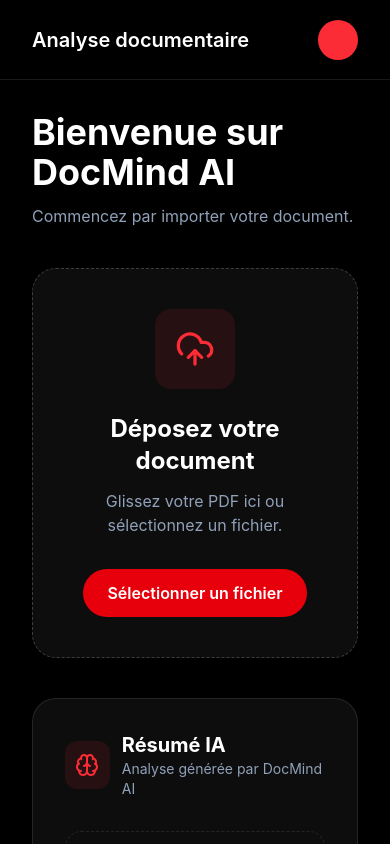
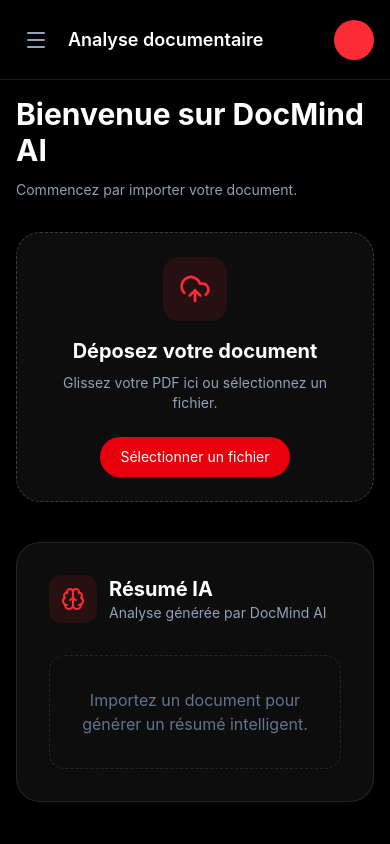
Before and after one commit to AngeloNR-27/docmind-ai, a React (Vite) app: page /app in a window 390 px wide. Shown: the top 844 px of the page. Built offline with nearby package versions, Linux system fonts and the light colour scheme; no server answers; what groq-sdk would draw is missing.

Commit message:
style(ui): make layout and upload zone responsive

```diff
--- a/src/components/dashboard/DashboardLayout.jsx
+++ b/src/components/dashboard/DashboardLayout.jsx
@@ -1,48 +1,23 @@
+import { useState } from "react";
 import Sidebar from "./Sidebar";
 import Topbar from "./Topbar";
 
-
-function DashboardLayout({children}){
+function DashboardLayout({ children }) {
+  const [isSidebarOpen, setIsSidebarOpen] = useState(false);
 
   return (
+    <div className="flex min-h-screen bg-black">
+      <Sidebar isOpen={isSidebarOpen} setIsOpen={setIsSidebarOpen} />
 
-    <div className="
-      flex
-      min-h-screen
-      bg-black
-    ">
+      <div className="flex flex-1 flex-col min-w-0">
+        <Topbar onMenuClick={() => setIsSidebarOpen(true)} />
 
-
-      <Sidebar />
-
-
-      <div className="
-        flex
-        flex-1
-        flex-col
-      ">
-
-        <Topbar />
-
-
-        <main className="
-          flex-1
-          p-8
-        ">
-
+        <main className="flex-1 p-4 sm:p-6 md:p-8">
           {children}
-
         </main>
-
-
       </div>
-
-
     </div>
-
   );
-
 }
 
-
 export default DashboardLayout;
--- a/src/components/dashboard/Topbar.jsx
+++ b/src/components/dashboard/Topbar.jsx
@@ -1,51 +1,28 @@
-function Topbar(){
-
-  return (
-
-    <header
-      className="
-      flex
-      h-20
-      items-center
-      justify-between
-      border-b
-      border-white/10
-      bg-black
-      px-8
-      "
-    >
-
-      <h1 className="
-        text-xl
-        font-semibold
-        text-white
-      ">
-        Analyse documentaire
-      </h1>
 
 
+import { Menu } from "lucide-react";
 
-      <div className="
-        flex
-        items-center
-        gap-3
-      ">
+function Topbar({ onMenuClick }) {
+  return (
+    <header className="flex h-20 items-center justify-between border-b border-white/10 bg-black px-4 sm:px-6 md:px-8">
+      <div className="flex items-center gap-3">
+        <button
+          onClick={onMenuClick}
+          className="rounded-lg p-2 text-slate-400 hover:bg-white/5 hover:text-white md:hidden"
+        >
+          <Menu size={24} />
+        </button>
 
-        <div className="
-          h-10
-          w-10
-          rounded-full
-          bg-red-500
-        " />
-
+        <h1 className="text-lg sm:text-xl font-semibold text-white truncate max-w-[200px] sm:max-w-none">
+          Analyse documentaire
+        </h1>
       </div>
 
-
+      <div className="flex items-center gap-3">
+        <div className="h-10 w-10 rounded-full bg-red-500 flex-shrink-0" />
+      </div>
     </header>
-
   );
-
 }
 
-
 export default Topbar;
--- a/src/components/upload/UploadZone.jsx
+++ b/src/components/upload/UploadZone.jsx
@@ -1,4 +1,194 @@
 
+
+// import { useRef, useState } from "react";
+// import { UploadCloud } from "lucide-react";
+// import FileCard from "./FileCard";
+// import { extractTextFromPDF } from "../../services/pdf";
+// import DocumentAgent from "../../agents/DocumentAgent";
+
+// function UploadZone({ setSummary, setIsLoading,isLoading, }) {
+//   const inputRef = useRef(null);
+
+//   const [file, setFile] = useState(null);
+//   const [isDragging, setIsDragging] = useState(false);
+
+//   async function handleFile(selectedFile) {
+//     if (
+//       selectedFile &&
+//       selectedFile.type === "application/pdf"
+//     ) {
+//       setFile(selectedFile);
+
+//       setSummary("");
+//       setIsLoading(true);
+
+//       try {
+//         const text = await extractTextFromPDF(selectedFile);
+
+//         const summary = await DocumentAgent.summarize(text);
+
+//         setSummary(summary);
+
+//       } catch (error) {
+//         console.error(
+//           "Erreur lors de l'analyse :",
+//           error
+//         );
+
+//         setSummary(
+//           "Une erreur est survenue pendant l'analyse du document."
+//         );
+//       } finally {
+//         setIsLoading(false);
+//       }
+//     }
+//   }
+
+//   function handleInputChange(event) {
+//     const selectedFile = event.target.files[0];
+
+//     handleFile(selectedFile);
+//   }
+
+//   function handleDragOver(event) {
+//     event.preventDefault();
+
+//     setIsDragging(true);
+//   }
+
+//   function handleDragLeave() {
+//     setIsDragging(false);
+//   }
+
+//   function handleDrop(event) {
+//     event.preventDefault();
+
+//     setIsDragging(false);
+
+//     const droppedFile = event.dataTransfer.files[0];
+
+//     handleFile(droppedFile);
+//   }
+
+//   function removeFile() {
+//     setFile(null);
+
+//     setSummary("");
+//   }
+
+//   return (
+//     <div>
+//       <div
+//         onDragOver={handleDragOver}
+//         onDragLeave={handleDragLeave}
+//         onDrop={handleDrop}
+//         className={`
+//           flex
+//           min-h-[320px]
+//           flex-col
+//           items-center
+//           justify-center
+//           rounded-3xl
+//           border
+//           border-dashed
+//           p-10
+//           text-center
+//           transition
+//           duration-300
+
+//           ${
+//             isDragging
+//               ? "border-red-500 bg-red-500/10 scale-[1.02]"
+//               : "border-white/20 bg-white/5"
+//           }
+//         `}
+//       >
+//         <div
+//           className="
+//             flex
+//             h-20
+//             w-20
+//             items-center
+//             justify-center
+//             rounded-2xl
+//             bg-red-500/10
+//           "
+//         >
+//           <UploadCloud
+//             size={40}
+//             className="text-red-500"
+//           />
+//         </div>
+
+//         <h3
+//           className="
+//             mt-6
+//             text-2xl
+//             font-bold
+//             text-white
+//           "
+//         >
+//           Déposez votre document
+//         </h3>
+
+//         <p
+//           className="
+//             mt-3
+//             text-slate-400
+//           "
+//         >
+//           Glissez votre PDF ici ou sélectionnez un fichier.
+//         </p>
+
+//         <input
+//           ref={inputRef}
+//           type="file"
+//           accept=".pdf"
+//           hidden
+//           onChange={handleInputChange}
+//         />
+
+//         <button
+//           onClick={() => inputRef.current.click()}
+//           className="
+//             mt-8
+//             rounded-full
+//             bg-red-600
+//             px-6
+//             py-3
+//             font-semibold
+//             text-white
+//             transition
+//             hover:bg-red-500
+//           "
+//         >
+//           Sélectionner un fichier
+//         </button>
+
+//         {isLoading && (
+//           <p
+//             className="
+//               mt-5
+//               text-sm
+//               text-red-400
+//             "
+//           >
+//             Analyse du document...
+//           </p>
+//         )}
+//       </div>
+
+//       {file && (
+//         <FileCard
+//           file={file}
+//           onRemove={removeFile}
+//         />
+//       )}
+//     </div>
+//   );
+// }
+
+// export default UploadZone;
 
 import { useRef, useState } from "react";
 import { UploadCloud } from "lucide-react";
@@ -6,38 +196,24 @@
 import { extractTextFromPDF } from "../../services/pdf";
 import DocumentAgent from "../../agents/DocumentAgent";
 
-function UploadZone({ setSummary, setIsLoading,isLoading, }) {
+function UploadZone({ setSummary, setIsLoading, isLoading }) {
   const inputRef = useRef(null);
-
   const [file, setFile] = useState(null);
   const [isDragging, setIsDragging] = useState(false);
 
   async function handleFile(selectedFile) {
-    if (
-      selectedFile &&
-      selectedFile.type === "application/pdf"
-    ) {
+    if (selectedFile && selectedFile.type === "application/pdf") {
       setFile(selectedFile);
-
       setSummary("");
       setIsLoading(true);
 
       try {
         const text = await extractTextFromPDF(selectedFile);
-
         const summary = await DocumentAgent.summarize(text);
-
         setSummary(summary);
-
       } catch (error) {
-        console.error(
-          "Erreur lors de l'analyse :",
-          error
-        );
-
-        setSummary(
-          "Une erreur est survenue pendant l'analyse du document."
-        );
+        console.error("Erreur lors de l'analyse :", error);
+        setSummary("Une erreur est survenue pendant l'analyse du document.");
       } finally {
         setIsLoading(false);
       }
@@ -46,13 +222,11 @@
 
   function handleInputChange(event) {
     const selectedFile = event.target.files[0];
-
     handleFile(selectedFile);
   }
 
   function handleDragOver(event) {
     event.preventDefault();
-
     setIsDragging(true);
   }
 
@@ -62,18 +236,9 @@
 
   function handleDrop(event) {
     event.preventDefault();
-
     setIsDragging(false);
-
     const droppedFile = event.dataTransfer.files[0];
-
     handleFile(droppedFile);
-  }
-
-  function removeFile() {
-    setFile(null);
-
-    setSummary("");
   }
 
   return (
@@ -83,60 +248,19 @@
         onDragLeave={handleDragLeave}
         onDrop={handleDrop}
         className={`
-          flex
-          min-h-[320px]
-          flex-col
-          items-center
-          justify-center
-          rounded-3xl
-          border
-          border-dashed
-          p-10
-          text-center
-          transition
-          duration-300
-
-          ${
-            isDragging
-              ? "border-red-500 bg-red-500/10 scale-[1.02]"
-              : "border-white/20 bg-white/5"
-          }
+          flex min-h-[260px] sm:min-h-[320px] flex-col items-center justify-center rounded-3xl border border-dashed p-6 sm:p-10 text-center transition duration-300
+          ${isDragging ? "border-red-500 bg-red-500/10 scale-[1.02]" : "border-white/20 bg-white/5"}
         `}
       >
-        <div
-          className="
-            flex
-            h-20
-            w-20
-            items-center
-            justify-center
-            rounded-2xl
-            bg-red-500/10
-          "
-        >
-          <UploadCloud
-            size={40}
-            className="text-red-500"
-          />
+        <div className="flex h-16 w-16 sm:h-20 sm:w-20 items-center justify-center rounded-2xl bg-red-500/10">
+          <UploadCloud size={32} className="text-red-500 sm:size-[40px]" />
         </div>
 
-        <h3
-          className="
-            mt-6
-            text-2xl
-            font-bold
-            text-white
-          "
-        >
+        <h3 className="mt-4 sm:mt-6 text-xl sm:text-2xl font-bold text-white">
           Déposez votre document
         </h3>
 
-        <p
-          className="
-            mt-3
-            text-slate-400
-          "
-        >
+        <p className="mt-2 sm:mt-3 text-sm sm:text-base text-slate-400 max-w-xs sm:max-w-none">
           Glissez votre PDF ici ou sélectionnez un fichier.
         </p>
 
@@ -150,40 +274,19 @@
 
         <button
           onClick={() => inputRef.current.click()}
-          className="
-            mt-8
-            rounded-full
-            bg-red-600
-            px-6
-            py-3
-            font-semibold
-            text-white
-            transition
-            hover:bg-red-500
-          "
+          className="mt-6 sm:mt-8 rounded-full bg-red-600 px-5 sm:px-6 py-2.5 sm:py-3 text-sm sm:text-semibold text-white transition hover:bg-red-500"
         >
           Sélectionner un fichier
         </button>
 
         {isLoading && (
-          <p
-            className="
-              mt-5
-              text-sm
-              text-red-400
-            "
-          >
+          <p className="mt-5 text-sm text-red-400 animate-pulse">
             Analyse du document...
           </p>
         )}
       </div>
 
-      {file && (
-        <FileCard
-          file={file}
-          onRemove={removeFile}
-        />
-      )}
+      {file && <FileCard file={file} onRemove={() => { setFile(null); setSummary(""); }} />}
     </div>
   );
 }
--- a/src/pages/Dashboard.jsx
+++ b/src/pages/Dashboard.jsx
@@ -1,5 +1,5 @@
+
 import { useState } from "react";
-
 import DashboardLayout from "../components/dashboard/DashboardLayout";
 import UploadZone from "../components/upload/UploadZone";
 import SummaryCard from "../summary/SummaryCard";
@@ -10,38 +10,24 @@
 
   return (
     <DashboardLayout>
-      <div>
-        <h2
-          className="
-            text-4xl
-            font-bold
-            text-white
-          "
-        >
+      <div className="w-full max-w-5xl mx-auto">
+        <h2 className="text-3xl sm:text-4xl font-bold text-white">
           Bienvenue sur DocMind AI
         </h2>
 
-        <p
-          className="
-            mt-3
-            text-slate-400
-          "
-        >
+        <p className="mt-3 text-slate-400 text-sm sm:text-base">
           Commencez par importer votre document.
         </p>
 
-        <div className="mt-10">
-            <UploadZone
+        <div className="mt-8 sm:mt-10">
+          <UploadZone
             setSummary={setSummary}
             setIsLoading={setIsLoading}
             isLoading={isLoading}
-            />
+          />
         </div>
 
-        <SummaryCard
-          summary={summary}
-          isLoading={isLoading}
-        />
+        <SummaryCard summary={summary} isLoading={isLoading} />
       </div>
     </DashboardLayout>
   );
```
Also changed, not shown: src/components/dashboard/Sidebar.jsx (+34 -122 lines), src/components/upload/FileCard.jsx (+11 -81 lines).
